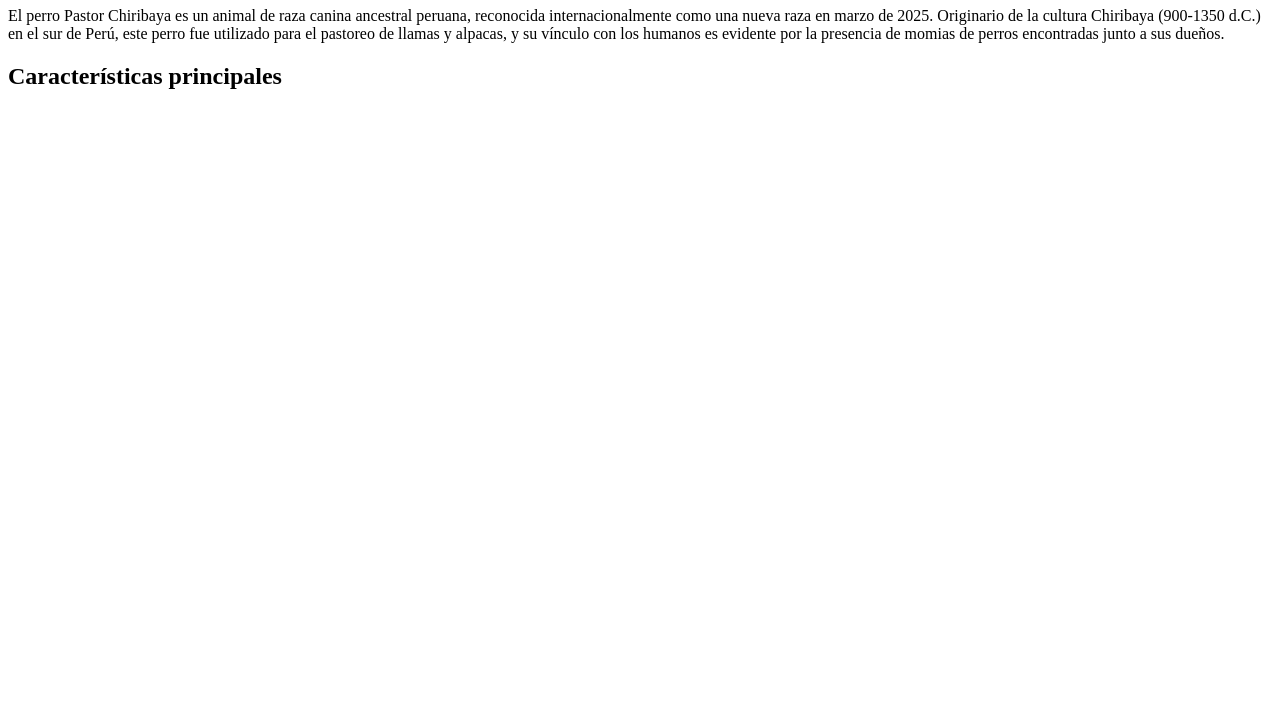
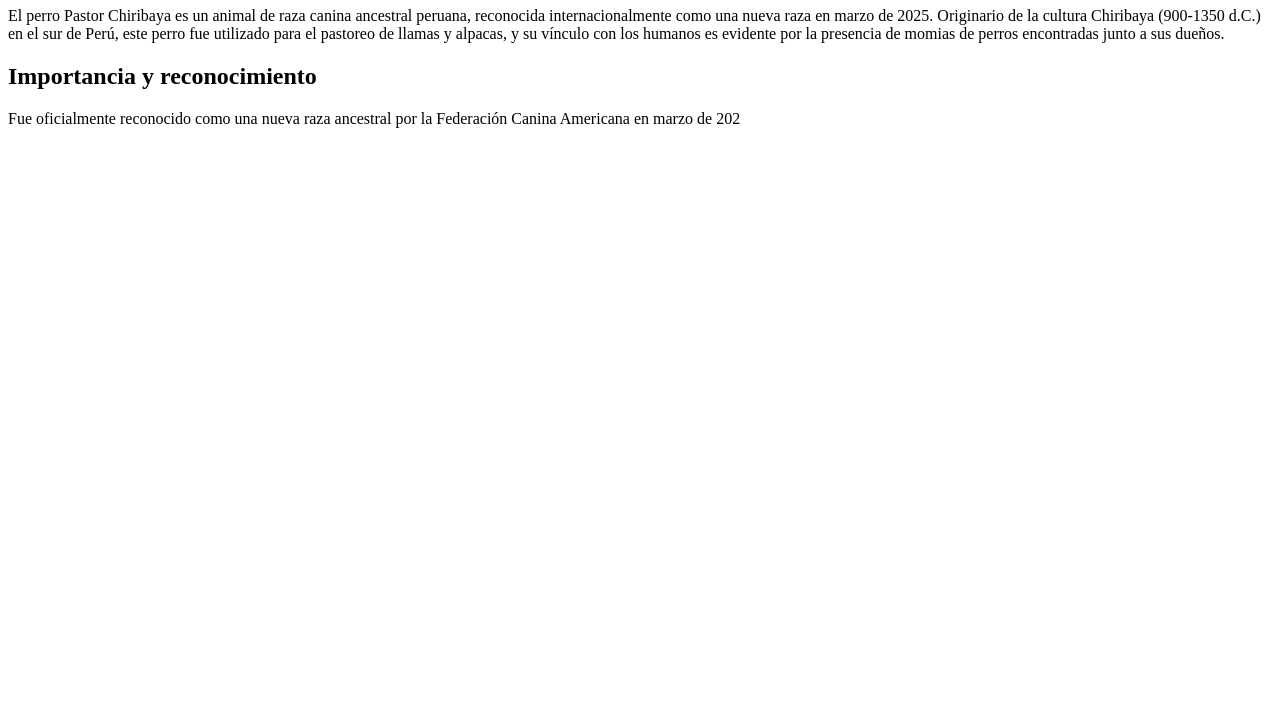
Before and after one commit to PiCab-LP/Chiribaya, a plain HTML site: page index.html in a window 1280 px wide. Shown: the part 73-800 px from the top of the page. Drawn offline with Linux system fonts and the light colour scheme.

Commit message:
Fixed to importance

```diff
--- a/index.html
+++ b/index.html
@@ -10,7 +10,9 @@
     <h1>Chiribayas</h1>
     <p>El perro Pastor Chiribaya es un animal de raza canina ancestral peruana, reconocida internacionalmente como una nueva raza en marzo de 2025. Originario de la cultura Chiribaya (900-1350 d.C.) en el sur de Perú, este perro fue utilizado para el pastoreo de llamas y alpacas, y su vínculo con los humanos es evidente por la presencia de momias de perros encontradas junto a sus dueños.</p>
 
-    <h2>Características principales</h2>
+    <h2>Importancia y reconocimiento</h2>
+    <p>Fue oficialmente reconocido como una nueva raza ancestral por la Federación Canina Americana en marzo de 202</p>
+
 </body>
 
 </html>
```
